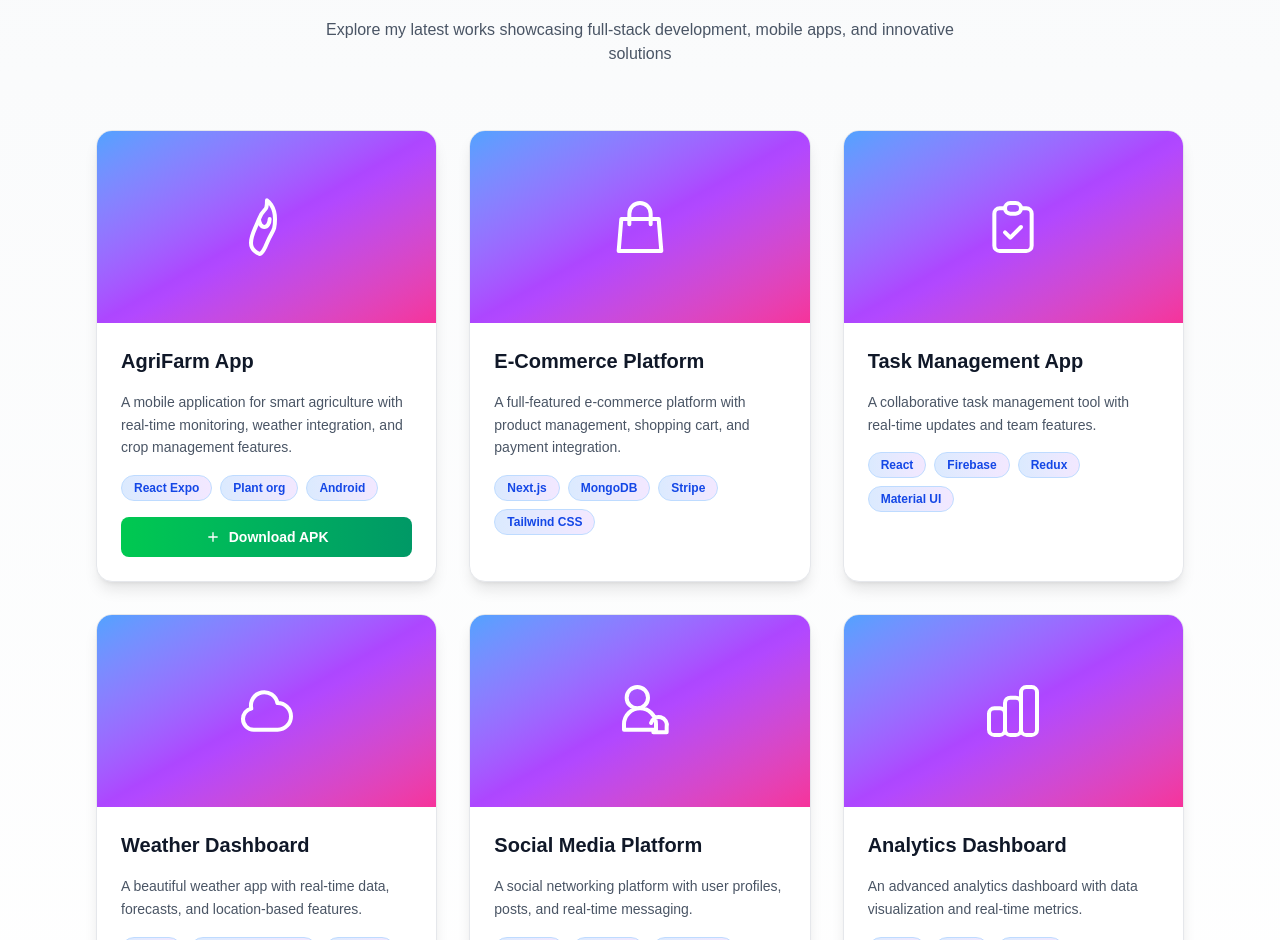
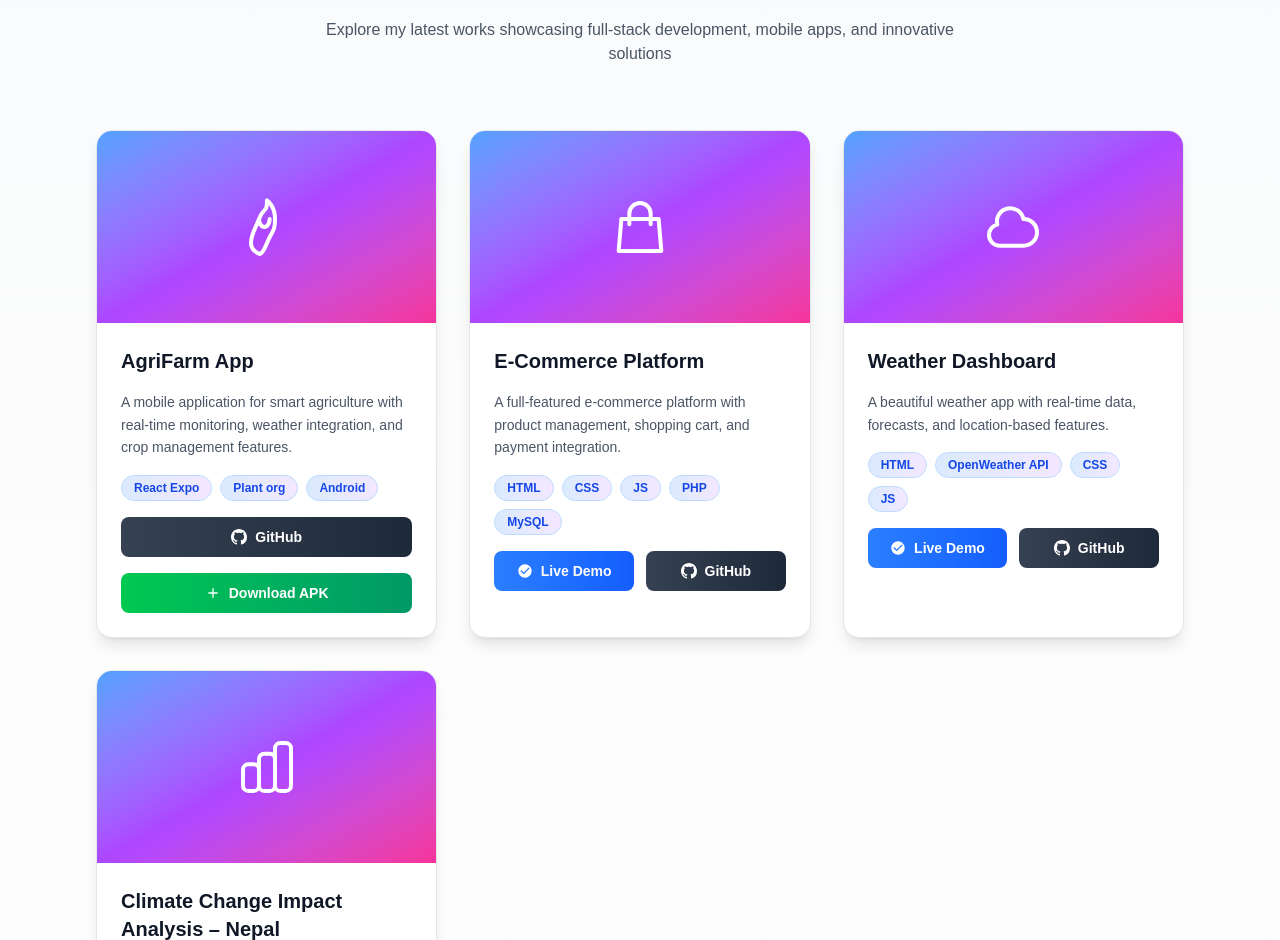
Before and after one commit to DhirajBro1/My_Portfolio, a Next.js app: page / in a window 1280 px wide. Shown: the part 1860-2800 px from the top of the page. Built offline with nearby package versions, Linux system fonts and the light colour scheme; no server answers; the database is empty.

Commit message:
updated project section

```diff
--- a/app/components/ProjectsSection.tsx
+++ b/app/components/ProjectsSection.tsx
@@ -13,7 +13,7 @@ const projects = [
     tech: ['React Expo',  'Plant org', 'Android'],
     downloadLink: '/api/apk',
     isAPK: true,
-    githubLink: 'https://github.com/',
+    githubLink: 'https://github.com/DhirajBro1/AgriFarm',
   },
   {
     id: 2,
@@ -24,23 +24,11 @@ const projects = [
         <path strokeLinecap="round" strokeLinejoin="round" strokeWidth={1.5} d="M16 11V7a4 4 0 00-8 0v4M5 9h14l1 12H4l1-12z" />
       </svg>
     ),
-    tech: ['Next.js', 'MongoDB', 'Stripe', 'Tailwind CSS'],
-    liveLink: 'https://example.com',
-    githubLink: 'https://github.com/'
+    tech: ['HTML', 'CSS', 'JS', 'PHP','MySQL'],
+    liveLink: 'https://gopalringcenter.wuaze.com',
+    githubLink: 'https://github.com/DhirajBro1/ecommerce'
   },
-  {
-    id: 3,
-    title: 'Task Management App',
-    description: 'A collaborative task management tool with real-time updates and team features.',
-    icon: (
-      <svg className="w-16 h-16" fill="none" stroke="currentColor" viewBox="0 0 24 24">
-        <path strokeLinecap="round" strokeLinejoin="round" strokeWidth={1.5} d="M9 5H7a2 2 0 00-2 2v12a2 2 0 002 2h10a2 2 0 002-2V7a2 2 0 00-2-2h-2M9 5a2 2 0 002 2h2a2 2 0 002-2M9 5a2 2 0 012-2h2a2 2 0 012 2m-6 9l2 2 4-4" />
-      </svg>
-    ),
-    tech: ['React', 'Firebase', 'Redux', 'Material UI'],
-    liveLink: 'https://example.com',
-    githubLink: 'https://github.com/'
-  },
+
   {
     id: 4,
     title: 'Weather Dashboard',
@@ -50,35 +38,23 @@ const projects = [
         <path strokeLinecap="round" strokeLinejoin="round" strokeWidth={1.5} d="M3 15a4 4 0 004 4h9a5 5 0 10-.1-9.999 5.002 5.002 0 10-9.78 2.096A4.001 4.001 0 003 15z" />
       </svg>
     ),
-    tech: ['Vue.js', 'OpenWeather API', 'Chart.js', 'Tailwind CSS'],
-    liveLink: 'https://example.com',
-    githubLink: 'https://github.com/'
+    tech: ['HTML', 'OpenWeather API', 'CSS', 'JS'],
+    liveLink: 'https://dhirajbro1.github.io/Weather_program/',
+    githubLink: 'https://github.com/DhirajBro1/Weather_program'
   },
-  {
-    id: 5,
-    title: 'Social Media Platform',
-    description: 'A social networking platform with user profiles, posts, and real-time messaging.',
-    icon: (
-      <svg className="w-16 h-16" fill="none" stroke="currentColor" viewBox="0 0 24 24">
-        <path strokeLinecap="round" strokeLinejoin="round" strokeWidth={1.5} d="M17 20h5v-2a3 3 0 00-5.856-1.487M15 7a4 4 0 11-8 0 4 4 0 018 0zM6 17a6 6 0 1112 0v2H6v-2z" />
-      </svg>
-    ),
-    tech: ['Node.js', 'Express', 'MongoDB', 'Socket.io'],
-    liveLink: 'https://example.com',
-    githubLink: 'https://github.com/'
-  },
+
   {
     id: 6,
-    title: 'Analytics Dashboard',
-    description: 'An advanced analytics dashboard with data visualization and real-time metrics.',
+    title: 'Climate Change Impact Analysis – Nepal',
+    description: 'Collected and integrated multi-source environmental datasets including river discharge, flood data, land cover, and climate data. Built predictive models to analyze environmental impact patterns with comprehensive EDA.',
     icon: (
       <svg className="w-16 h-16" fill="none" stroke="currentColor" viewBox="0 0 24 24">
         <path strokeLinecap="round" strokeLinejoin="round" strokeWidth={1.5} d="M9 19v-6a2 2 0 00-2-2H5a2 2 0 00-2 2v6a2 2 0 002 2h2a2 2 0 002-2zm0 0V9a2 2 0 012-2h2a2 2 0 012 2v10m-6 0a2 2 0 002 2h2a2 2 0 002-2m0 0V5a2 2 0 012-2h2a2 2 0 012 2v14a2 2 0 01-2 2h-2a2 2 0 01-2-2z" />
       </svg>
     ),
-    tech: ['React', 'D3.js', 'Python', 'PostgreSQL'],
-    liveLink: 'https://example.com',
-    githubLink: 'https://github.com/'
+    tech: ['Pandas', 'NumPy', 'Matplotlib', 'Linear Regression', 'Data Cleaning', 'EDA'],
+    liveLink: 'https://dhiraj.streamlit.app',
+    githubLink: 'https://github.com/Omdena-NIC-Nepal/capstone-project-DhirajBro1'
   },
 ];
 
@@ -123,6 +99,36 @@ export default function ProjectsSection() {
                   ))}
                 </div>
 
+                {/* Live Link and GitHub Link Buttons */}
+                <div className="flex gap-3">
+                  {project.liveLink && (
+                    <a
+                      href={project.liveLink}
+                      target="_blank"
+                      rel="noopener noreferrer"
+                      className="flex-1 px-4 py-2.5 bg-gradient-to-r from-blue-500 to-blue-600 text-white rounded-lg hover:shadow-lg hover:shadow-blue-500/50 transition-all duration-300 font-semibold text-sm flex items-center justify-center gap-2 hover:-translate-y-1 transform"
+                    >
+                      <svg className="w-4 h-4" fill="currentColor" viewBox="0 0 24 24">
+                        <path d="M12 2C6.48 2 2 6.48 2 12s4.48 10 10 10 10-4.48 10-10S17.52 2 12 2zm-2 15l-5-5 1.41-1.41L10 14.17l7.59-7.59L19 8l-9 9z" />
+                      </svg>
+                      Live Demo
+                    </a>
+                  )}
+                  {project.githubLink && (
+                    <a
+                      href={project.githubLink}
+                      target="_blank"
+                      rel="noopener noreferrer"
+                      className="flex-1 px-4 py-2.5 bg-gradient-to-r from-gray-700 to-gray-800 dark:from-gray-600 dark:to-gray-700 text-white rounded-lg hover:shadow-lg hover:shadow-gray-500/50 transition-all duration-300 font-semibold text-sm flex items-center justify-center gap-2 hover:-translate-y-1 transform"
+                    >
+                      <svg className="w-4 h-4" fill="currentColor" viewBox="0 0 24 24">
+                        <path d="M12 0C5.37 0 0 5.37 0 12c0 5.31 3.435 9.795 8.205 11.385.6.105.825-.255.825-.57 0-.285-.015-1.23-.015-2.235-3.015.555-3.795-.735-4.035-1.41-.135-.345-.72-1.41-1.23-1.695-.42-.225-1.02-.78-.015-.795.945-.015 1.62.87 1.845 1.23 1.08 1.815 2.805 1.305 3.495.99.105-.78.42-1.305.765-1.605-2.67-.3-5.46-1.335-5.46-5.925 0-1.305.465-2.385 1.23-3.225-.12-.3-.54-1.53.12-3.18 0 0 1.005-.315 3.3 1.23.96-.27 1.98-.405 3-.405s2.04.135 3   .405c2.295-1.56 3.3-1.23 3.3-1.23.66 1.65.24 2.88.12 3.18.765.84 1.23 1.905 1.23 3.225 0 4.605-2.805 5.625-5.475 5.925.435.375.81 1.095.81 2.22 0 1.605-.015 2.895-.015 3.3 0 .315.225.69.825.57A12.02 12.02 0 0024 12c0-6.63-5.37-12-12-12z" />
+                      </svg>
+                      GitHub
+                    </a>
+                  )}
+                </div>
+
                 {/* APK Download Button */}
                 {project.isAPK && (
                   <a
--- a/app/layout.tsx
+++ b/app/layout.tsx
@@ -41,6 +41,7 @@ export default function RootLayout({
       </head>
       <body className={`${geistSans.variable} ${geistMono.variable} antialiased`}>
         {children}
+        <Analytics />
       </body>
     </html>
   );
```
Also changed, not shown: 1 other file (tests, documents, lock files or other folders).
